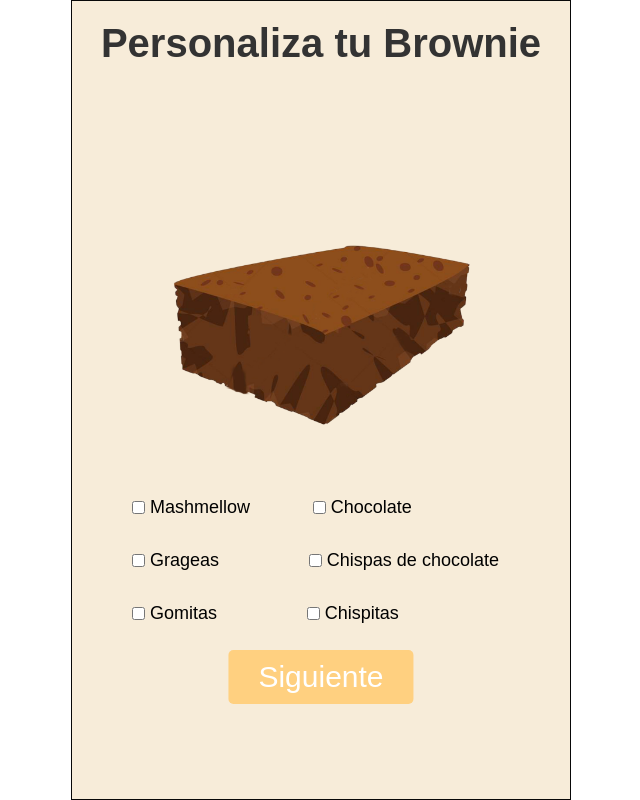
After one commit to gianmisdev/delisweeetchocolate, a PHP site: page /personaliza.html in a window 1280 px wide. The commit adds this page. Shown: the whole page, without its empty margins (319-959 px from the left). Run offline with PHP 8.4, Linux system fonts and the light colour scheme.

Commit message:
Personalizar brownie js

```diff
--- a/Vista/estilos/estilos.css
+++ b/Vista/estilos/estilos.css
@@ -8,7 +8,7 @@
     --light-pink: #f7ecd9;
     --light-white: #ccc;
     --border: .1rem solid var(--light-color);
-    --box-shadow:0 .5rem 1rem rgba(0,0,0,.1);
+    --box-shadow: 0 .5rem 1rem rgba(0, 0, 0, .1);
 }
 
 * {
@@ -52,7 +52,7 @@ section {
     border-radius: .5rem;
 }
 
-.btncolor{
+.btncolor {
     background-color: #91E6CD !important;
 }
 
@@ -60,8 +60,9 @@ section {
     background-color: var(--white);
     color: var(--black);
 }
+
 .btn:hover,
-.option-btn:hover{
+.option-btn:hover {
     background-color: var(--black);
 }
 
@@ -238,40 +239,40 @@ section {
 }
 
 /* Catalogo */
-.catalogo .box-container{
+.catalogo .box-container {
     max-width: 1200px;
     padding-top: 2rem;
-    margin:0 auto;
+    margin: 0 auto;
     display: grid;
     grid-template-columns: repeat(auto-fit, 30rem);
     align-items: flex-start;
-    gap:2rem;
+    gap: 2rem;
     justify-content: center;
 }
 
-.catalogo .box-container .box{
+.catalogo .box-container .box {
     border-radius: .5rem;
     background-color: var(--white);
     box-shadow: var(--box-shadow);
-    padding:2rem;
+    padding: 2rem;
     text-align: center;
-    border:var(--border);
+    border: var(--border);
     position: relative;
 }
 
-.catalogo .box-container .box .imagen{
+.catalogo .box-container .box .imagen {
     height: 30rem;
 }
 
 .catalogo .box-container .box .nombre,
-.catalogo .box-container .box .precio{
+.catalogo .box-container .box .precio {
     text-align: left;
-    padding:1rem;
+    padding: 1rem;
     font-size: 2rem;
-    color:var(--black);
+    color: var(--black);
 }
 
-.catalogo .box-container .box .option-btn{
+.catalogo .box-container .box .option-btn {
     display: flex;
     justify-content: center;
 }
@@ -366,6 +367,70 @@ section {
     padding-top: 2.5rem;
 }
 
+/*Personalización*/
+
+.form-personalizar {
+    border: 1px solid rgb(8, 8, 8);
+    background-color: var(--light-pink);
+    width: 500px;
+    height: 800px;
+    position: absolute;
+    top: 50%;
+    left: 50%;
+    transform: translate(-50%, -50%);
+
+}
+
+.img-brownie {
+    text-align: center;
+
+}
+
+.basebrownie {
+    width: 60%;
+    padding-top: 20%;
+}
+
+.first-capa{
+    position: absolute;
+    width: 60%;
+    top: 42%;
+    left: 50%;
+    transform: translate(-50%, -50%);
+}
+
+.second-capa{
+    position: absolute;
+    width: 63%;
+    top: 42%;
+    left: 50%;
+    transform: translate(-50%, -50%);
+}
+
+.labelchk{
+
+  font-size: 18px;
+  padding-left: 5px;
+
+}
+
+.chkstyle{
+    padding-left: 60px;
+    display: -webkit-inline-flex;
+}
+
+.chkspadding{
+    padding-top: 30px;
+    padding-right: 27px;
+}
+
+.btn-chk{
+    position: absolute;
+    left: 50%;
+    transform: translate(-50%, -50%);
+    margin-top: 40px;
+    font-size: 3rem !important;
+}
 
 /* media queries  */
 
@@ -410,6 +475,10 @@ section {
 
 }
 
+@media (min-width:533px) and (max-width:373px){
+
+}
+
 @media (max-width:450px) {
 
     html {
@@ -434,7 +503,7 @@ section {
     }
 
     .passderecho {
-      position: relative;
+        position: relative;
         float: right !important;
     }
 }
--- a/Vista/js/script.js
+++ b/Vista/js/script.js
@@ -1,15 +1,71 @@
 let navbar = document.querySelector('.header .header-2 .navbar');
 
-document.querySelector('#menu-btn').onclick = () =>{
+document.querySelector('#menu-btn').onclick = () => {
    navbar.classList.toggle('active');
 }
 
-window.onscroll = () =>{
+window.onscroll = () => {
    navbar.classList.remove('active');
 
-   if(window.scrollY > 60){
+   if (window.scrollY > 60) {
       document.querySelector('.header .header-2').classList.add('active');
-   }else{
+   } else {
       document.querySelector('.header .header-2').classList.remove('active');
    }
 }
+
+
+// Validar correo
+
+
+function validar() {
+   var correo, contrasena;
+   correo = document.getElementById("fcorreo").value;
+   contrasena = document.getElementById("fcontrasena").value;
+
+   //correo expr
+   expresion = /^(([^<>()[\]\.,;:\s@\"]+(\.[^<>()[\]\.,;:\s@\"]+)*)|(\".+\"))@(([^<>()[\]\.,;:\s@\"]+\.)+[^<>()[\]\.,;:\s@\"]{2,})$/i;
+
+   if ((correo === "") || (contrasena === "")) {
+      alert("Los campos no pueden quedar vacios");
+      return false;
+   } else if (!expresion.test(correo)) {
+      alert("Correo incorrecto");
+      return false;
+   }
+   return true;
+}
+
+
+// Personalizar brownie
+
+function mostrarcombo() {
+
+   var elementbaseChocolate = document.getElementById("Chocolate");
+   var chkbaseChocolate = document.getElementById("checkChocolate");
+
+   var elementMashmellow = document.getElementById("Mashmellow");
+   var chkMashmellow = document.getElementById("checkMashmellow");
+
+   var elementGrageas = document.getElementById("Grageas");
+   var chkGrageas = document.getElementById("checkGrageas");
+
+   var elementchochips = document.getElementById("chocochip");
+   var chkChochips = document.getElementById("checkchochips");
+
+   var elementGomitas = document.getElementById("Gomitas");
+   var chkGomitas = document.getElementById("checkGomitas");
+
+   var elementChispitas = document.getElementById("chispitas");
+   var chkChispitas = document.getElementById("checkChispitas");
+
+   //(Condicion) ? True : False;
+   chkbaseChocolate.checked ? elementbaseChocolate.style.display = "block" : elementbaseChocolate.style.display = "none";
+   chkMashmellow.checked ? elementMashmellow.style.display = "block" : elementMashmellow.style.display = "none";
+   chkGrageas.checked ? elementGrageas.style.display = "block" : elementGrageas.style.display = "none";
+   chkChochips.checked ? elementchochips.style.display = "block" : elementchochips.style.display = "none";
+   chkGomitas.checked ? elementGomitas.style.display = "block" : elementGomitas.style.display = "none";
+   chkChispitas.checked ? elementChispitas.style.display = "block" : elementChispitas.style.display = "none";
+
+
+}
--- a/Vista/login.html
+++ b/Vista/login.html
@@ -14,7 +14,7 @@
 
     <div class="form-container">
 
-        <form action="InicioSesion.php" method="post">
+        <form action="InicioSesion.php" method="post" onsubmit="return validar();">
             <a href="index.html"><img src="img/logo.png" alt=""></a>
             <h3>Inicia sesión</h3>
 
@@ -38,7 +38,7 @@
     </div>
 
 
-
+    <script src="js/script.js"></script>
 </body>
 
 </html>
--- /dev/null
+++ b/Vista/personaliza.html
@@ -0,0 +1,69 @@
+<!DOCTYPE html>
+<html lang="en">
+
+<head>
+    <meta charset="UTF-8">
+    <meta http-equiv="X-UA-Compatible" content="IE=edge">
+    <meta name="viewport" content="width=device-width, initial-scale=1.0">
+    <title>Personaliza</title>
+    <!--ESTILOS-->
+    <link rel="stylesheet" href="estilos/estilos.css">
+</head>
+
+<body>
+
+    <div class="form-personalizar">
+
+        <form action="" method="post">
+
+            <h3 class="titulo">Personaliza tu Brownie</h3>
+
+            <div class="img-brownie">
+                <img class="basebrownie" id="baseBrownie" src="img/browniebase.png" alt="base Brownie">
+                <img class="first-capa" id="Chocolate" src="img/chocolatecover.png" alt="base Brownie" style="display: none;">
+                <img class="second-capa" id="Mashmellow" src="img/marshmallows.png" alt="Mashmellow"  style="display: none;">
+                <img class="second-capa" id="Grageas" src="img/grageas.png" alt="base Brownie"  style="display: none;">
+                <img class="first-capa" id="chocochip" src="img/chocochips.png" alt="base Brownie"  style="display: none;">
+                <img class="first-capa" id="Gomitas" src="img/gomita.png" alt="base Brownie"  style="display: none;">
+                <img class="first-capa" id="chispitas" src="img/chispitas.png" alt="base Brownie"  style="display: none;">
+            </div>
+
+            <br>
+            <div class="chkstyle">
+                <input class="" type="checkbox" name="checkMashmellow" id="checkMashmellow"
+                    onchange="javascript:mostrarcombo()" /><label class="labelchk">Mashmellow</label><br>
+            </div>
+
+            <div class="chkstyle">
+                <input type="checkbox" name="checkChocolate" id="checkChocolate"
+                    onchange="javascript:mostrarcombo()" /><label class="labelchk">Chocolate</label><br>
+            </div><br>
+
+            <div class="chkstyle chkspadding">
+                <input type="checkbox" name="checkGrageas" id="checkGrageas"
+                    onchange="javascript:mostrarcombo()" /><label class="labelchk">Grageas</label><br>
+            </div>
+            <div class="chkstyle chkspadding">
+                <input type="checkbox" name="checkchochips" id="checkchochips"
+                    onchange="javascript:mostrarcombo()" /><label class="labelchk">Chispas de chocolate</label><br>
+            </div>
+            <div class="chkstyle chkspadding">
+                <input type="checkbox" name="checkGomitas" id="checkGomitas"
+                    onchange="javascript:mostrarcombo()" /><label class="labelchk">Gomitas</label><br>
+            </div>
+            <div class="chkstyle chkspadding">
+                <input type="checkbox" name="checkChispitas" id="checkChispitas"
+                    onchange="javascript:mostrarcombo()" /><label class="labelchk">Chispitas</label><br>
+            </div>
+            <br><br>
+
+            <input type="submit" name="registrar" value="Siguiente" class="btn btn-chk">
+
+        </form>
+    </div>
+
+
+    <script src="js/script.js"></script>
+</body>
+
+</html>
```
Also changed, not shown: Vista/img/browniebase.png (added), Vista/img/chispitas.png (added), Vista/img/chocochips.png (added), Vista/img/chocolatecover.png (added), Vista/img/gomita.png (added), Vista/img/grageas.png (added), Vista/img/marshmallows.png (added).
